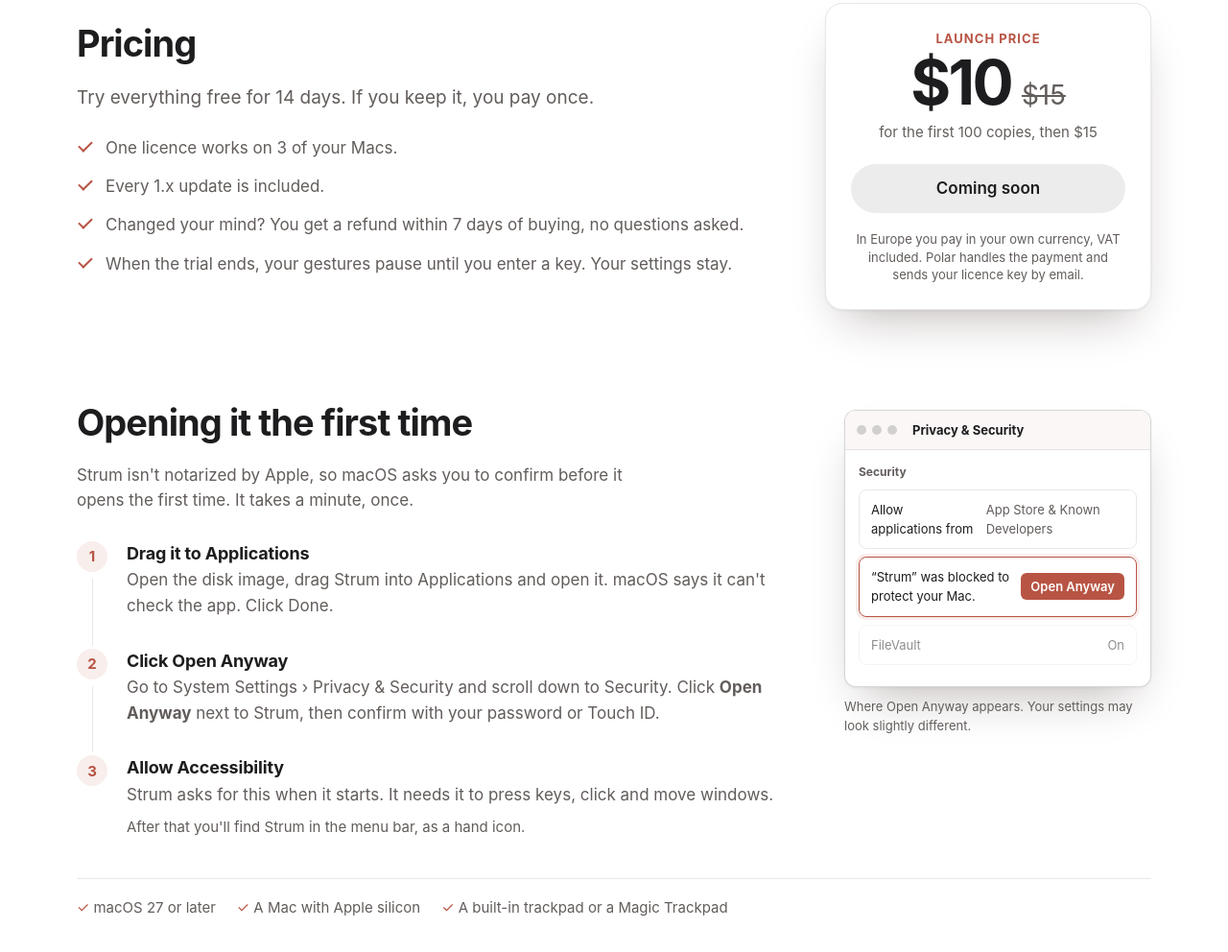
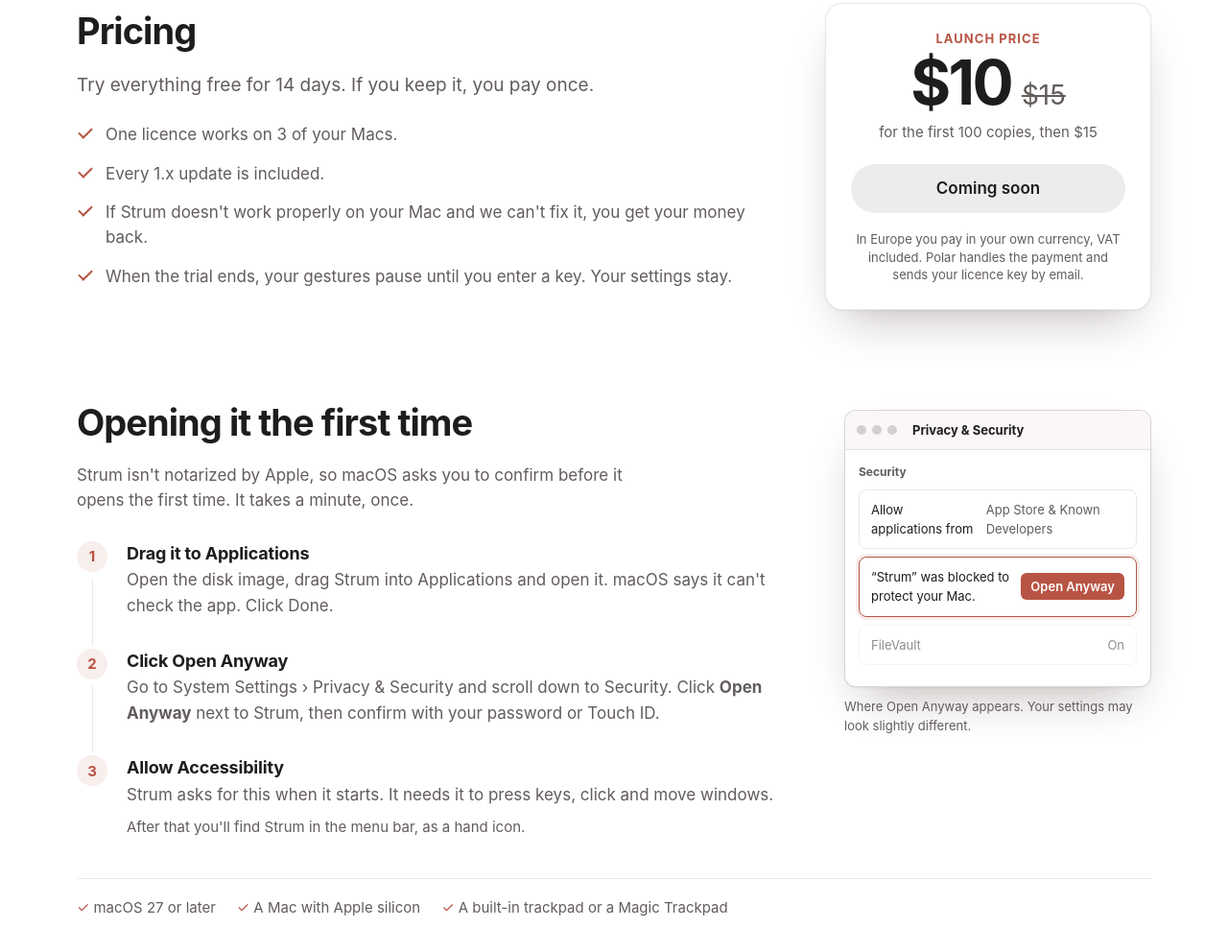
Before and after one commit to Jasshl/strum, a plain HTML site: page site/index.html in a window 1280 px wide. Shown: the part 3283-4275 px from the top of the page at 96% size. Drawn offline with Linux system fonts and the light colour scheme.

Commit message:
Refunds when Strum doesn't work and can't be fixed, not for a change of mind
Co-Authored-By: Claude Opus 5.5 <noreply@anthropic.com>

```diff
--- a/site/index.html
+++ b/site/index.html
@@ -233,7 +233,7 @@
       <ul class="includes">
         <li>One licence works on 3 of your Macs.</li>
         <li>Every 1.x update is included.</li>
-        <li>Changed your mind? You get a refund within 7 days of buying, no questions asked.</li>
+        <li>If Strum doesn't work properly on your Mac and we can't fix it, you get your money back.</li>
         <li>When the trial ends, your gestures pause until you enter a key. Your settings stay.</li>
       </ul>
     </div>
@@ -308,7 +308,7 @@
   </details>
   <details>
     <summary>Can I get a refund?</summary>
-    <p>Yes. Within 7 days of buying, just ask and you'll get your money back. After that, write anyway if something's wrong, for example if a macOS update stops it working.</p>
+    <p>Yes, if Strum doesn't work properly on your Mac and we can't fix it, for example after a macOS update. Write to us and you'll get your money back. Please use the free trial to decide, as we don't refund a change of mind.</p>
   </details>
   <details>
     <summary>Does Strum need the internet, or collect anything?</summary>
```
Also changed, not shown: site/contact.html (+1 -1 lines), site/help.html (+1 -1 lines), site/terms.html (+1 -1 lines).
